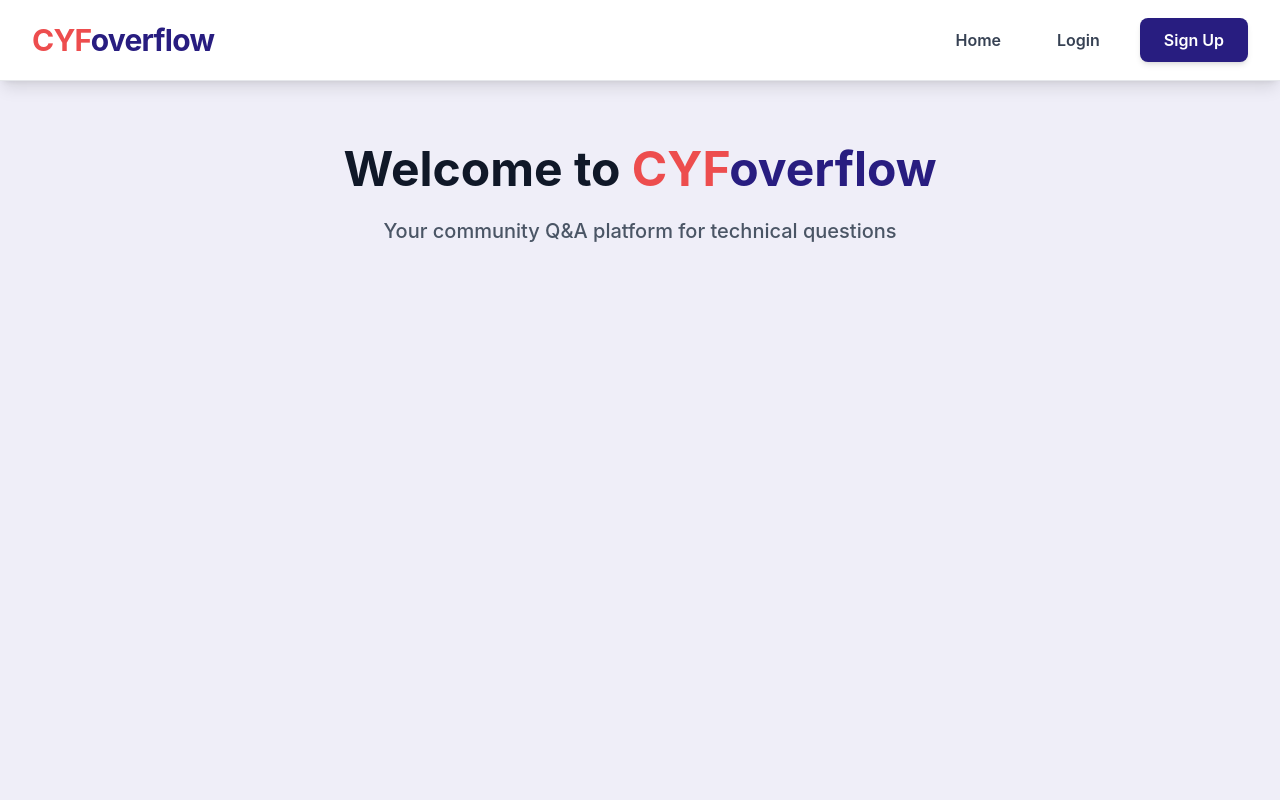
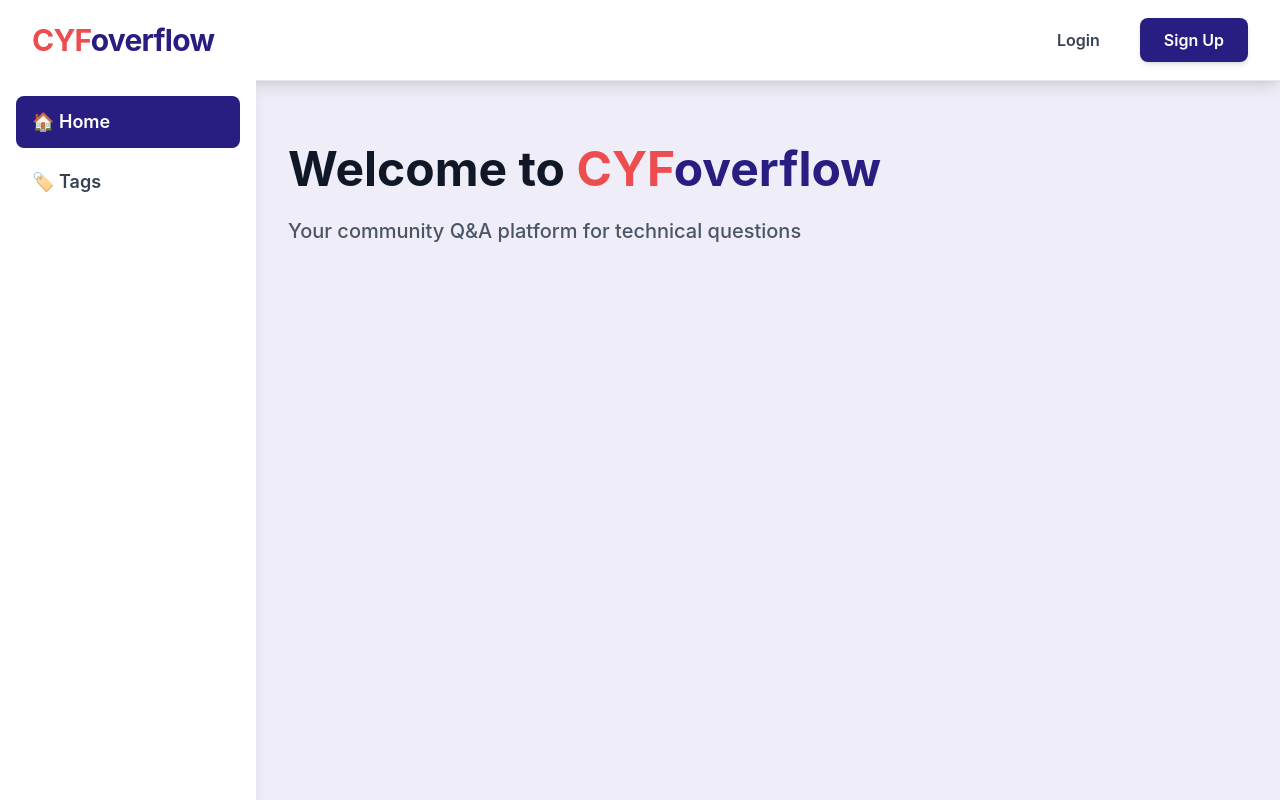
Before and after one commit to Luke-Manyamazi/CYFoverflow, a React (Vite) app in the folder web/: page / in a window 1280 px wide. Built offline with nearby package versions, Linux system fonts and the light colour scheme.

Commit message:
Add sidebar component

```diff
--- a/web/src/components/Navbar.jsx
+++ b/web/src/components/Navbar.jsx
@@ -33,13 +33,6 @@ function Navbar() {
 
 					{/* Desktop Menu */}
 					<div className="hidden md:flex items-center gap-4 lg:gap-6">
-						<Link
-							to="/"
-							className="text-gray-700 hover:text-[#281d80] px-3 lg:px-4 py-2 rounded-lg text-sm lg:text-base font-semibold transition-colors duration-200"
-						>
-							Home
-						</Link>
-
 						{isLoggedIn ? (
 							<>
 								<span className="text-gray-700 px-3 lg:px-4 py-2 text-sm lg:text-base font-medium hidden lg:inline">
@@ -104,14 +97,6 @@ function Navbar() {
 				{isMenuOpen && (
 					<div className="md:hidden py-4 border-t border-gray-200">
 						<div className="flex flex-col space-y-3">
-							<Link
-								to="/"
-								onClick={() => setIsMenuOpen(false)}
-								className="text-gray-700 hover:text-[#281d80] px-4 py-2 rounded-lg text-base font-semibold transition-colors duration-200"
-							>
-								Home
-							</Link>
-
 							{isLoggedIn ? (
 								<>
 									<div className="text-gray-700 px-4 py-2 text-base font-medium">
--- /dev/null
+++ b/web/src/components/sidebar.jsx
@@ -0,0 +1,64 @@
+import { Link, useLocation } from "react-router-dom";
+
+import { useAuth } from "../contexts/useAuth";
+
+const Sidebar = () => {
+	const location = useLocation();
+	const { isLoggedIn } = useAuth();
+
+	const isActive = (path) => {
+		if (path === "/" && location.pathname === "/") return true;
+		// labels endpoint(Sheetal, Luke, Eyuel, Ali)
+		if (path === "/" && location.pathname.startsWith("/")) return true;
+		// my-questions endpoint(Sheetal, Luke, Eyuel, Ali)
+		if (path === "/" && location.pathname === "/") return true;
+		return false;
+	};
+
+	return (
+		<div className="hidden md:block w-64 bg-white shadow-lg min-h-screen fixed left-0 top-16 md:top-20 z-10">
+			<div className="p-4 space-y-2">
+				<Link
+					to="/"
+					className={`flex items-center px-4 py-3 rounded-lg transition-colors ${
+						isActive("/")
+							? "bg-[#281d80] text-white"
+							: "text-gray-700 hover:bg-gray-100"
+					}`}
+				>
+					<span className="text-lg font-semibold">🏠 Home</span>
+				</Link>
+
+				{isLoggedIn && (
+					// We need the my-questions endpoint(Sheetal, Luke, Eyuel, Ali)
+					<Link
+						to="/"
+						className={`flex items-center px-4 py-3 rounded-lg transition-colors ${
+							// it might be changed later
+							isActive("/my-questions")
+								? "bg-[#281d80] text-white"
+								: "text-gray-700 hover:bg-gray-100"
+						}`}
+					>
+						<span className="text-lg font-semibold">👤 My Questions</span>
+					</Link>
+				)}
+
+				<Link
+					// We need the labels endpoint(Sheetal, Luke, Eyuel, Ali)
+					to="/"
+					className={`flex items-center px-4 py-3 rounded-lg transition-colors ${
+						// it might be changed later
+						isActive("/labels")
+							? "bg-[#281d80] text-white"
+							: "text-gray-700 hover:bg-gray-100"
+					}`}
+				>
+					<span className="text-lg font-semibold">🏷️ Tags</span>
+				</Link>
+			</div>
+		</div>
+	);
+};
+
+export default Sidebar;
--- a/web/src/pages/Home.jsx
+++ b/web/src/pages/Home.jsx
@@ -1,5 +1,6 @@
 import { useNavigate } from "react-router-dom";
 
+import Sidebar from "../components/sidebar";
 import { useAuth } from "../contexts/useAuth";
 
 function Home() {
@@ -7,8 +8,14 @@ function Home() {
 	const { isLoggedIn, user } = useAuth();
 
 	return (
-		<div className="max-w-7xl mx-auto px-4 sm:px-6 lg:px-8 py-16">
-			<div className="text-center">
+		<>
+			<Sidebar />
+			<div className="max-w-7xl mx-auto px-4 sm:px-6 lg:px-8 py-16 md:ml-64">
+				<div className="flex gap-6 lg:gap-8">
+					{/* Main Content */}
+					<main className="flex-1 min-w-0">
+						<div className="flex items-center justify-between gap-6">
+							<div>
 								<h1 className="text-5xl font-bold text-gray-900 mb-6">
 									Welcome to <span style={{ color: "#ed4d4e" }}>CYF</span>
 									<span style={{ color: "#281d80" }}>overflow</span>
@@ -16,19 +23,21 @@ function Home() {
 								<p className="text-xl text-gray-600 mb-4 font-medium">
 									Your community Q&A platform for technical questions
 								</p>
+							</div>
 
 							{isLoggedIn && user && (
-					<div className="mt-8 mb-6">
 								<button
 									onClick={() => navigate("/ask")}
-							className="bg-[#281d80] text-white px-8 py-3 rounded-lg text-lg font-semibold hover:bg-[#1f1566] transition-all duration-200 shadow-md hover:shadow-lg"
+									className="bg-[#281d80] text-white px-8 py-3 rounded-lg text-lg font-semibold hover:bg-[#1f1566] transition-all duration-200 shadow-md hover:shadow-lg shrink-0"
 								>
 									Ask a Question
 								</button>
-					</div>
 							)}
 						</div>
+					</main>
 				</div>
+			</div>
+		</>
 	);
 }
 
```
Lines whose indentation alone changed are shown as unchanged.
